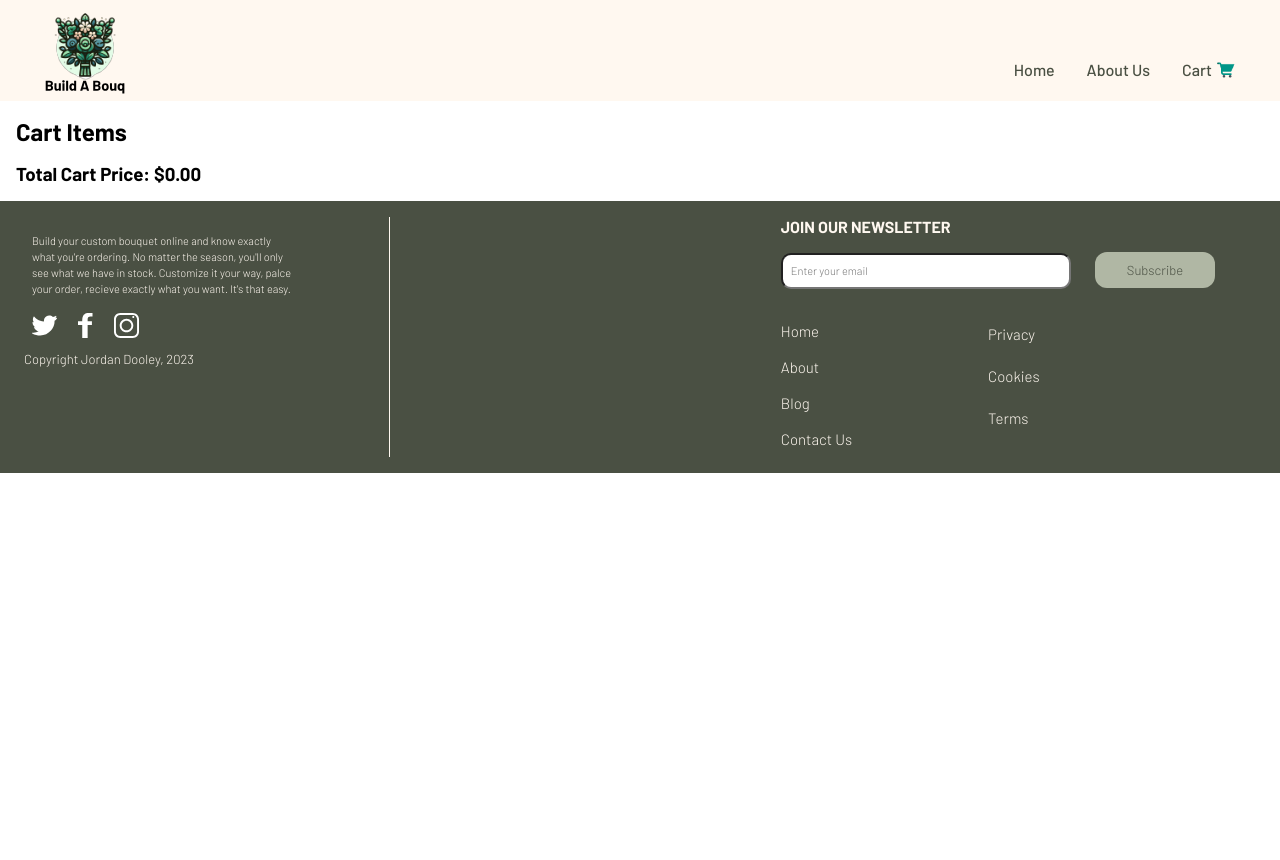
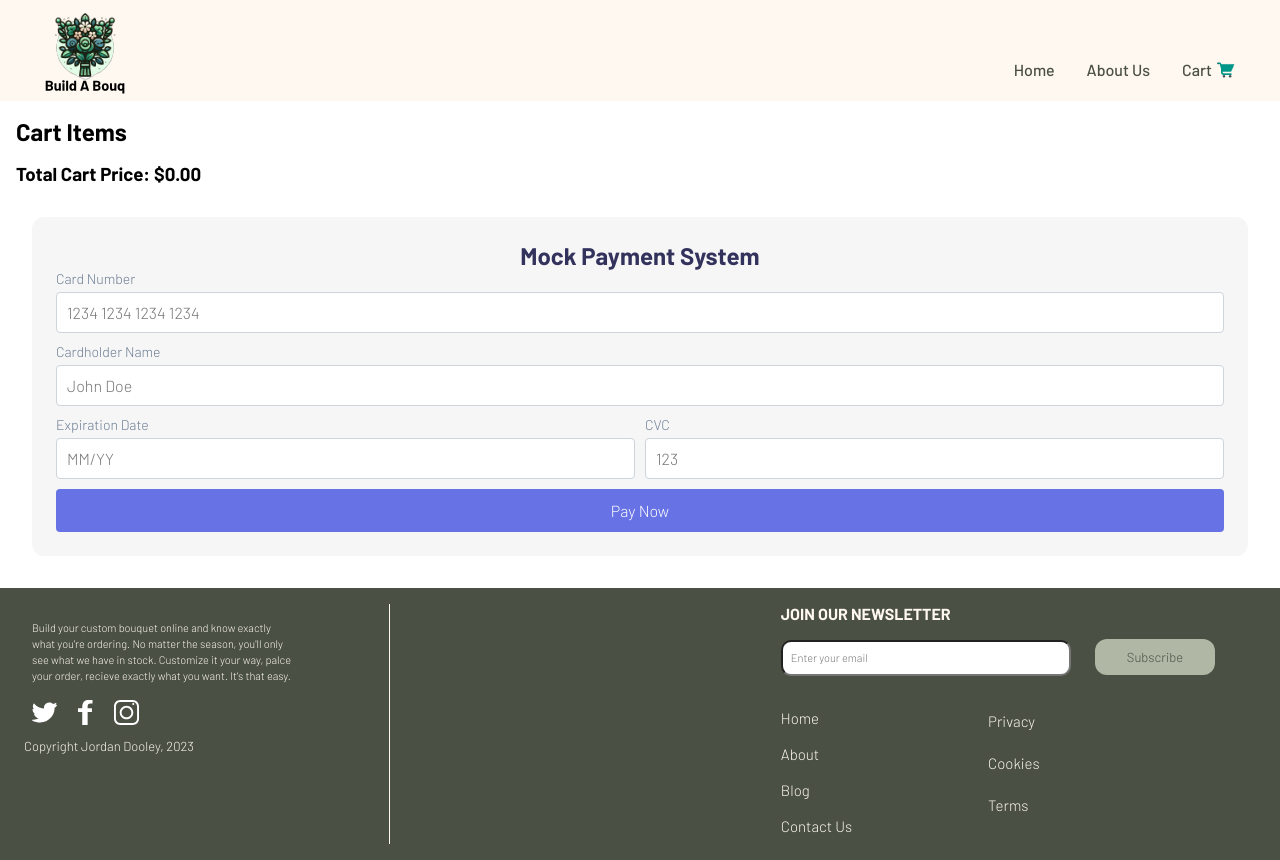
Before and after one commit to jaydools/Build-a-Bouq, a React (Create React App) app: page /cart in a window 1280 px wide. Before the commit the page ends 800 px from the top, so only its background shows below. Built offline with nearby package versions, Linux system fonts and the light colour scheme.

Commit message:
temp placeholder checkout form added for visual effect

```diff
--- /dev/null
+++ b/src/Components/TempCheckout/TempCheckout.js
@@ -0,0 +1,37 @@
+import React from "react";
+import "./TempCheckout.scss";
+
+function TempCheckout() {
+    return (
+        <div className="mock-payment-form">
+            <h2>Mock Payment System</h2>
+            <form>
+                <div className="form-group">
+                    <label>Card Number</label>
+                    <input type="text" placeholder="1234 1234 1234 1234" />
+                </div>
+
+                <div className="form-group">
+                    <label>Cardholder Name</label>
+                    <input type="text" placeholder="John Doe" />
+                </div>
+
+                <div className="form-row">
+                    <div className="form-group">
+                        <label>Expiration Date</label>
+                        <input type="text" placeholder="MM/YY" />
+                    </div>
+                    <div className="form-group">
+                        <label>CVC</label>
+                        <input type="text" placeholder="123" />
+                    </div>
+                </div>
+
+                <button className="temp-button" type="submit">
+                    Pay Now
+                </button>
+            </form>
+        </div>
+    );
+}
+export default TempCheckout;
--- /dev/null
+++ b/src/Components/TempCheckout/TempCheckout.scss
@@ -0,0 +1,63 @@
+@use "../../Styles/global" as *;
+@use "../../Styles/mixins" as *;
+@use "../../Styles/variables" as *;
+
+.mock-payment-form {
+    background-color: #f6f6f6;
+    padding: 1.5rem;
+    border-radius: $buttonRadius;
+
+    margin: 2rem;
+}
+
+.mock-payment-form h2 {
+    color: #32325d;
+    text-align: center;
+}
+
+.mock-payment-form form {
+    display: flex;
+    flex-direction: column;
+    gap: 10px;
+}
+
+.form-group {
+    display: flex;
+    flex-direction: column;
+}
+
+.form-group label {
+    font-size: 14px;
+    color: #6b7c93;
+    margin-bottom: 5px;
+}
+
+.form-group input {
+    padding: 10px;
+    border-radius: 4px;
+    border: 1px solid #ced4da;
+}
+
+.form-row {
+    display: flex;
+    gap: 10px;
+}
+
+.form-row .form-group {
+    flex: 1;
+}
+
+.temp-button {
+    background-color: #6772e5;
+    color: white;
+    border: none;
+    padding: 12px;
+    border-radius: 4px;
+    font-size: 16px;
+    cursor: pointer;
+    transition: background-color 0.2s ease;
+}
+
+.temp-button:hover {
+    background-color: #5469d4;
+}
--- a/src/Pages/Cart/Cart.js
+++ b/src/Pages/Cart/Cart.js
@@ -1,6 +1,7 @@
 import React from "react";
 import "./Cart.scss";
 import { useCart } from "../../Components/CartContext/CartContext";
+import TempCheckout from "../../Components/TempCheckout/TempCheckout";
 
 function Cart() {
     const { cartItems, removeFromCart } = useCart(); // get cart items from state
@@ -95,6 +96,9 @@ function Cart() {
                         .toFixed(2)}
                 </h3>
             </div>
+            <div className="temp-checkout">
+                <TempCheckout />
+            </div>
         </div>
     );
 }
```
